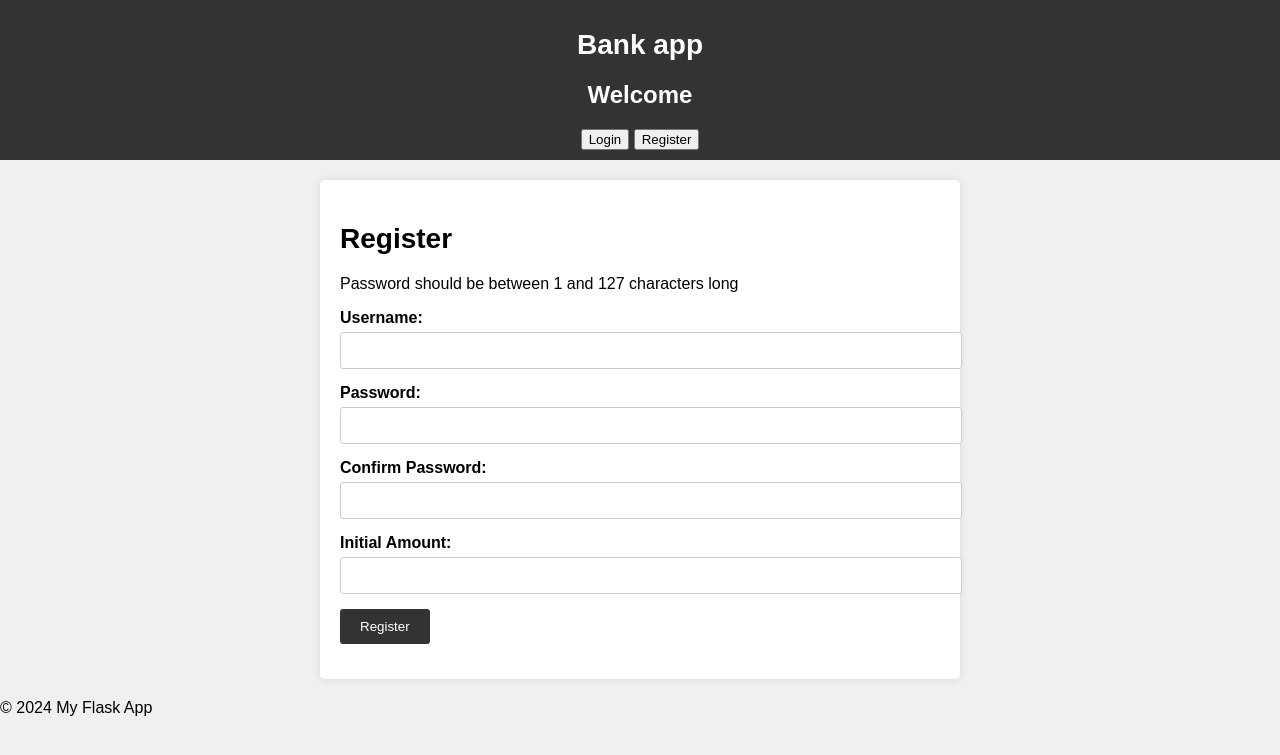
After one commit to sscimff/MSWE-266P-Bank-App, a Flask app: template bank/templates/user/register.html in a window 1280 px wide. The commit adds this page. Shown: the top 755 px of the page. Run offline with Flask 3, Linux system fonts and the light colour scheme; the template is opened without the code that fills it, so the values that code supplies are empty.

Commit message:
update register

```diff
--- /dev/null
+++ b/bank/static/styles.css
@@ -0,0 +1,74 @@
+body {
+    font-family: Arial, sans-serif;
+    background-color: #f0f0f0;
+    margin: 0;
+    padding: 0;
+}
+
+header {
+    background-color: #333;
+    color: #fff;
+    padding: 10px 20px;
+    text-align: center;
+}
+
+main {
+    max-width: 600px;
+    margin: 20px auto;
+    padding: 20px;
+    background-color: #fff;
+    border-radius: 5px;
+    box-shadow: 0 0 10px rgba(0, 0, 0, 0.1);
+}
+
+h1 {
+    margin-bottom: 20px;
+    font-size: 28px;
+}
+
+form {
+    display: flex;
+    flex-direction: column;
+}
+
+.form-group {
+    margin-bottom: 15px;
+}
+
+label {
+    font-weight: bold;
+}
+
+input[type="text"],
+input[type="password"] {
+    width: 100%;
+    padding: 10px;
+    margin-top: 5px;
+    border: 1px solid #ccc;
+    border-radius: 3px;
+}
+
+button[type="submit"] {
+    padding: 10px 20px;
+    background-color: #333;
+    color: #fff;
+    border: none;
+    border-radius: 3px;
+    cursor: pointer;
+    transition: background-color 0.3s ease;
+}
+
+button[type="submit"]:hover {
+    background-color: #555;
+}
+
+.errors {
+    list-style: none;
+    margin: 0;
+    padding: 0;
+    color: red;
+}
+
+.errors li {
+    margin-bottom: 5px;
+}
--- a/bank/templates/base.html
+++ b/bank/templates/base.html
@@ -4,13 +4,22 @@
     <meta charset="UTF-8">
     <meta name="viewport" content="width=device-width, initial-scale=1.0">
     <title>{% block title %}My Flask App{% endblock %}</title>
-    <link rel="stylesheet" href="{{ url_for('static', filename='css/style.css') }}">
+    <link rel="stylesheet" href="{{ url_for('static', filename='styles.css') }}">
     {% block head %}{% endblock %}
 </head>
 <body>
     <header>
         <h1>Bank app</h1>
         <h2>Welcome</h2>
+        <nav>
+            {% if g.user %}
+                <button onclick="location.href='{{ url_for('user.logout') }}'">Logout</button>
+            {% else %}
+                <button onclick="location.href='{{ url_for('user.login') }}'">Login</button>
+                <button onclick="location.href='{{ url_for('user.register_start') }}'">Register</button>
+            {% endif %}
+
+        </nav>
     </header>
 
     <main>
--- /dev/null
+++ b/bank/templates/user/register.html
@@ -0,0 +1,47 @@
+{% extends 'base.html' %}
+
+{% block title %}Register - Bank app{% endblock %}
+
+{% block head %}
+    <link rel="stylesheet" href="{{ url_for('static', filename='styles.css') }}">
+{% endblock %}
+
+{% block content %}
+    <section class="register-form">
+        <h1>Register</h1>
+        {% for message in get_flashed_messages() %}
+            <div class="flash">{{ message }}</div>
+        {% endfor %}
+        {% with messages = get_flashed_messages() %}
+            {% if messages %}
+                <ul class="flash-messages">
+                    {% for message in messages %}
+                         <li>{{ message }}</li>
+                    {% endfor %}
+                </ul>
+            {% endif %}
+        {% endwith %}
+        <p>Password should be between 1 and 127 characters long</p>
+        <form method="post">
+            <div class="form-group">
+                <label for="username">Username:</label>
+                <input type="text" id="username" name="username" value="{{ username }}" required>
+            </div>
+            <div class="form-group">
+                <label for="password">Password:</label>
+                <input type="password" id="password" name="password" required>
+            </div>
+            <div class="form-group">
+                <label for="confirm_password">Confirm Password:</label>
+                <input type="password" id="confirm_password" name="confirm_password" required>
+            </div>
+            <div class="form-group">
+                <label for="initial_amount">Initial Amount:</label>
+                <input type="text" id="initial_amount" name="initial_amount" required>
+            </div>
+            <div class="form-group">
+                <button type="submit">Register</button>
+            </div>
+        </form>
+    </section>
+{% endblock %}
```
Also changed, not shown: bank/templates/user/login.html (added, +31 -0 lines), bank/templates/user/logout.html (added, +13 -0 lines), bank/templates/user/register_start.html (added, +26 -0 lines), bank/user.py (added, +219 -0 lines).
